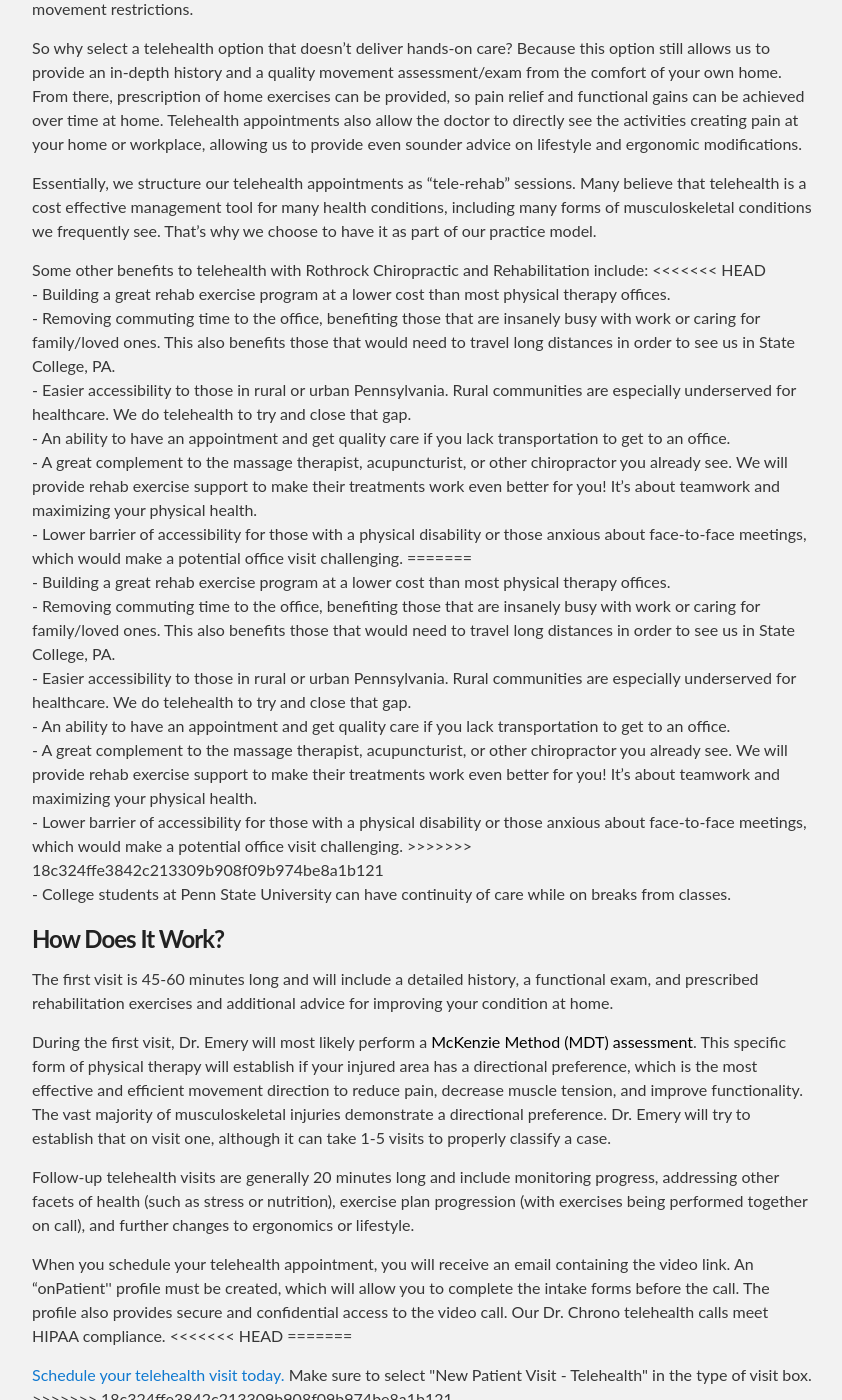
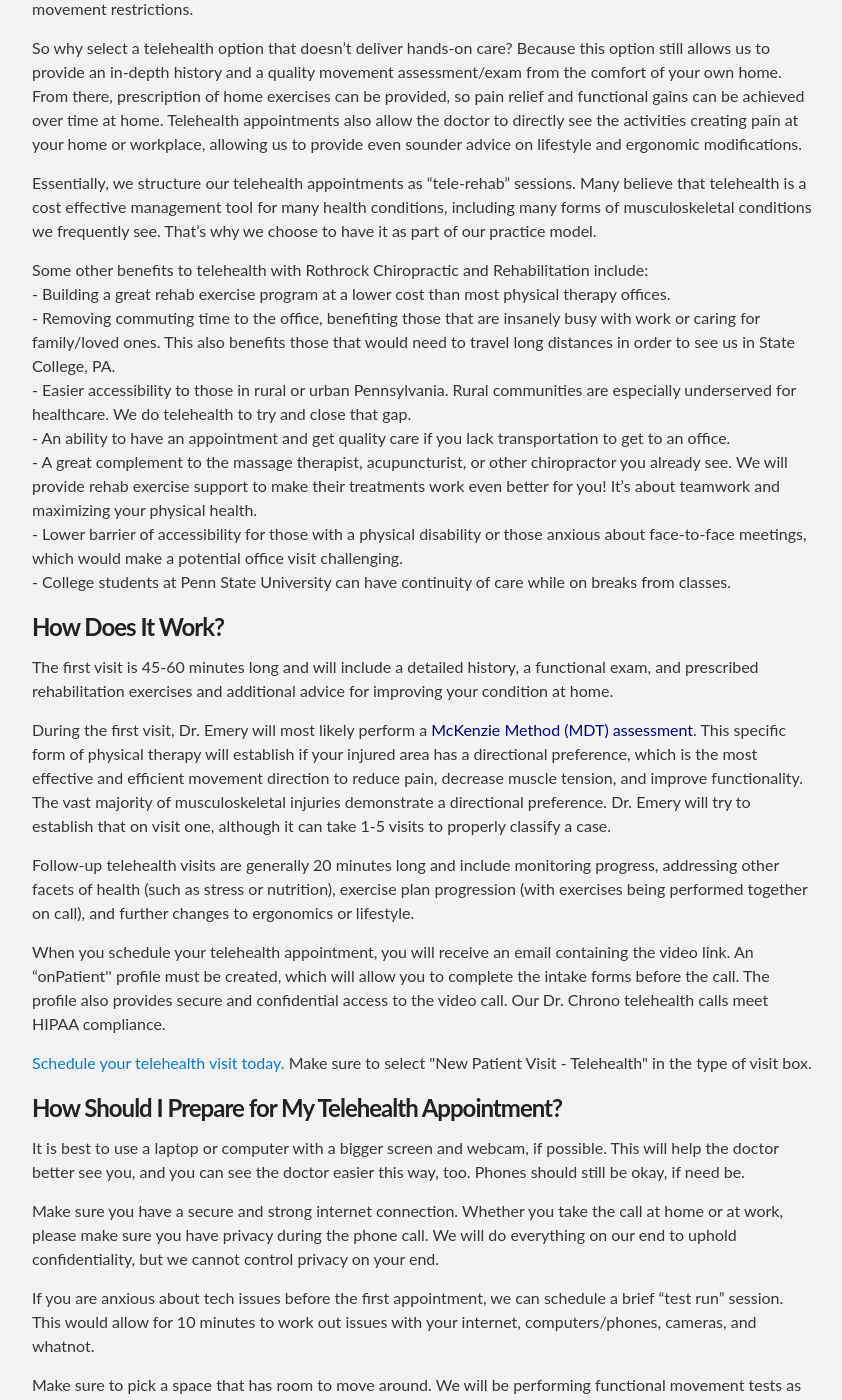
Before and after one commit to evpitcel/evpitcel.github.io, a Jekyll site: the page built from telehealth.html, in a window 1280 px wide and 1400 px high, scrolled down 447 px. Shown: the whole window, without its empty margins (218-1060 px from the left). Built offline with Jekyll 4.4.1, drawn with Linux system fonts in a browser that asks for light colours; some of the changed text lies outside the part shown.

```diff
--- a/telehealth.html
+++ b/telehealth.html
@@ -13,45 +13,26 @@
     <p>Essentially, we structure our telehealth appointments as “tele-rehab” sessions. Many believe that telehealth is a cost effective management tool for many health conditions, including many forms of musculoskeletal conditions we frequently see. That’s why we choose to have it as part of our practice model.
 
     <p>Some other benefits to telehealth with Rothrock Chiropractic and Rehabilitation include:
-<<<<<<< HEAD
 	<br>  - Building a great rehab exercise program at a lower cost than most physical therapy offices.
 	<br>  - Removing commuting time to the office, benefiting those that are insanely busy with work or caring for family/loved ones. This also benefits those that would need to travel long distances in order to see us in State College, PA.
 	<br>  - Easier accessibility to those in rural or urban Pennsylvania. Rural communities are especially underserved for healthcare. We do telehealth to try and close that gap.
 	<br>  - An ability to have an appointment and get quality care if you lack transportation to get to an office.
 	<br>  - A great complement to the massage therapist, acupuncturist, or other chiropractor you already see. We will provide rehab exercise support to make their treatments work even better for you! It’s about teamwork and maximizing your physical health.
 	<br>  - Lower barrier of accessibility for those with a physical disability or those anxious about face-to-face meetings, which would make a potential office visit challenging.
-=======
-
-	<br>  - Building a great rehab exercise program at a lower cost than most physical therapy offices.
-
-	<br>  - Removing commuting time to the office, benefiting those that are insanely busy with work or caring for family/loved ones. This also benefits those that would need to travel long distances in order to see us in State College, PA.
-
-	<br>  - Easier accessibility to those in rural or urban Pennsylvania. Rural communities are especially underserved for healthcare. We do telehealth to try and close that gap.
-
-	<br>  - An ability to have an appointment and get quality care if you lack transportation to get to an office.
-
-	<br>  - A great complement to the massage therapist, acupuncturist, or other chiropractor you already see. We will provide rehab exercise support to make their treatments work even better for you! It’s about teamwork and maximizing your physical health.
-
-	<br>  - Lower barrier of accessibility for those with a physical disability or those anxious about face-to-face meetings, which would make a potential office visit challenging.
-
->>>>>>> 18c324ffe3842c213309b908f09b974be8a1b121
 	<br>  - College students at Penn State University can have continuity of care while on breaks from classes.
 	</p>
 
 	<h3>How Does It Work?</h3>
     <p>The first visit is 45-60 minutes long and will include a detailed history, a functional exam, and prescribed rehabilitation exercises and additional advice for improving your condition at home.
 
-    <p>During the first visit, Dr. Emery will most likely perform a <a href="https://mckenzieinstitute.org/patients/" style="color:black">McKenzie Method (MDT) assessment</a>. This specific form of physical therapy will establish if your injured area has a directional preference, which is the most effective and efficient movement direction to reduce pain, decrease muscle tension, and improve functionality. The vast majority of musculoskeletal injuries demonstrate a directional preference. Dr. Emery will try to establish that on visit one, although it can take 1-5 visits to properly classify a case.
+    <p>During the first visit, Dr. Emery will most likely perform a <a href="https://mckenzieinstitute.org/patients/" style="color:navy">McKenzie Method (MDT) assessment</a>. This specific form of physical therapy will establish if your injured area has a directional preference, which is the most effective and efficient movement direction to reduce pain, decrease muscle tension, and improve functionality. The vast majority of musculoskeletal injuries demonstrate a directional preference. Dr. Emery will try to establish that on visit one, although it can take 1-5 visits to properly classify a case.
 
     <p>Follow-up telehealth visits are generally 20 minutes long and include monitoring progress, addressing other facets of health (such as stress or nutrition), exercise plan progression (with exercises being performed together on call), and further changes to ergonomics or lifestyle.
 
     <p>When you schedule your telehealth appointment, you will receive an email containing the video link. An “onPatient'' profile must be created, which will allow you to complete the intake forms before the call. The profile also provides secure and confidential access to the video call. Our Dr. Chrono telehealth calls meet HIPAA compliance.
 
-<<<<<<< HEAD
-=======
     <p><a href="https://drchrono.com/scheduling/offices/dGhpcyBpcyAxNiBjaGFyc_BtqmlGwJgqlFma1FnLc4U=">Schedule your telehealth visit today.</a> Make sure to select "New Patient Visit - Telehealth" in the type of visit box.
 
->>>>>>> 18c324ffe3842c213309b908f09b974be8a1b121
 <h3>How Should I Prepare for My Telehealth Appointment?</h3>
     <p>It is best to use a laptop or computer with a bigger screen and webcam, if possible. This will help the doctor better see you, and you can see the doctor easier this way, too. Phones should still be okay, if need be.
 
@@ -82,11 +63,8 @@
     <p>Dr. Emery is licensed to practice chiropractic in the state of Pennsylvania. Given this, Dr. Emery can do telehealth visits with:
 <br>  - Someone having a legal residence in the state of Pennsylvania.
 	<br>  - Any students physically attending college/university in the state of Pennsylvania.
-<<<<<<< HEAD
 	<br>  - Any patient that had their first office visit in-person at Rothrock Chiropractic and Rehabilitation in State College, PA and looking for continuity of care. This is the only way we can see an out-of-state patient via telehealth.
-=======
 	<br>  - Any patient that had their first office visit in-person at Rothrock Chiropractic and Rehabilitation in State College, PA and looking for continuity of care.
->>>>>>> 18c324ffe3842c213309b908f09b974be8a1b121
 
 	<h3>Schedule an appointment online <a href="https://drchrono.com/scheduling/offices/dGhpcyBpcyAxNiBjaGFyc_BtqmlGwJgqlFma1FnLc4U=">here</a></h3>
 <p>If you are new to our practice, then please select "New Patient Visit - Telehealth" under type of visit. It is a 45-60 minute appointment.
```
